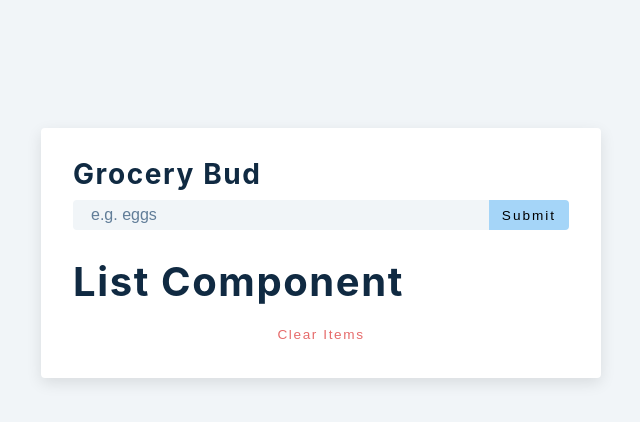
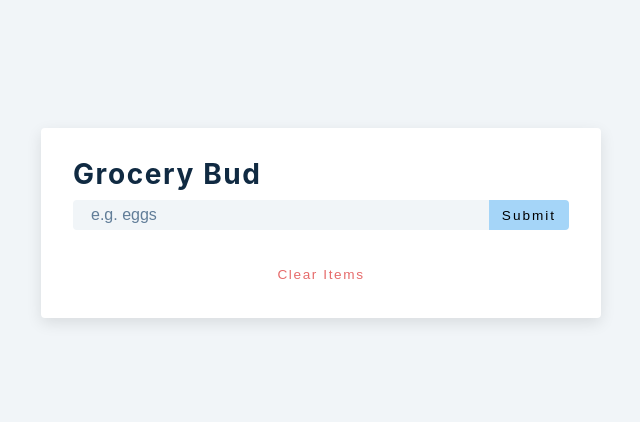
Before and after one commit to otiisaac199/Grocery-Buds, a React (Create React App) app: page / in a window 1280 px wide. Shown: the top 422 px of the page, without its empty margins (319-959 px from the left). Built offline with nearby package versions, Linux system fonts and the light colour scheme.

Commit message:
features: mapped through the list items

```diff
--- a/src/App.js
+++ b/src/App.js
@@ -15,6 +15,14 @@ function App() {
       // display alert
     } else if (name && isEditing) {
       // deal with edit
+    } else {
+      // show alert
+      const newItem = {
+        id: new Date().getTime().toString(),
+        title: name,
+      };
+      setList([...list, newItem]);
+      setName("");
     }
   };
 
@@ -38,7 +46,7 @@ function App() {
       </form>
 
       <div className="grocery-container">
-        <List />
+        <List items={list} />
         <button className="clear-btn">clear items</button>
       </div>
     </section>
--- a/src/List.js
+++ b/src/List.js
@@ -1,7 +1,13 @@
-import React from 'react'
-import { FaEdit, FaTrash } from 'react-icons/fa'
-const List = () => {
-  return <h2>list component</h2>
-}
+import React from "react";
+import { FaEdit, FaTrash } from "react-icons/fa";
+const List = ({ items }) => {
+  return (
+    <div className="grocery-list">
+      {items.map((item) => {
+        const { id, title } = item;
+      })}
+    </div>
+  );
+};
 
-export default List
+export default List;
```
